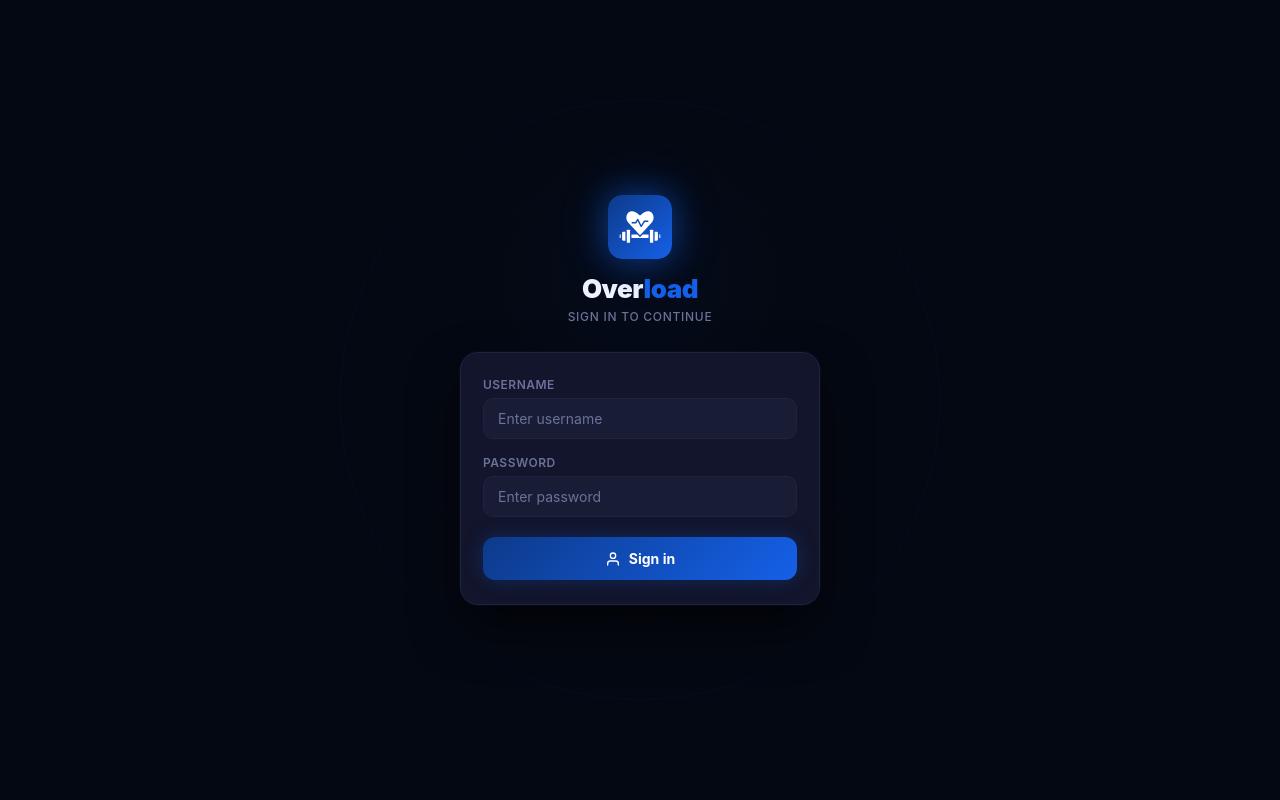
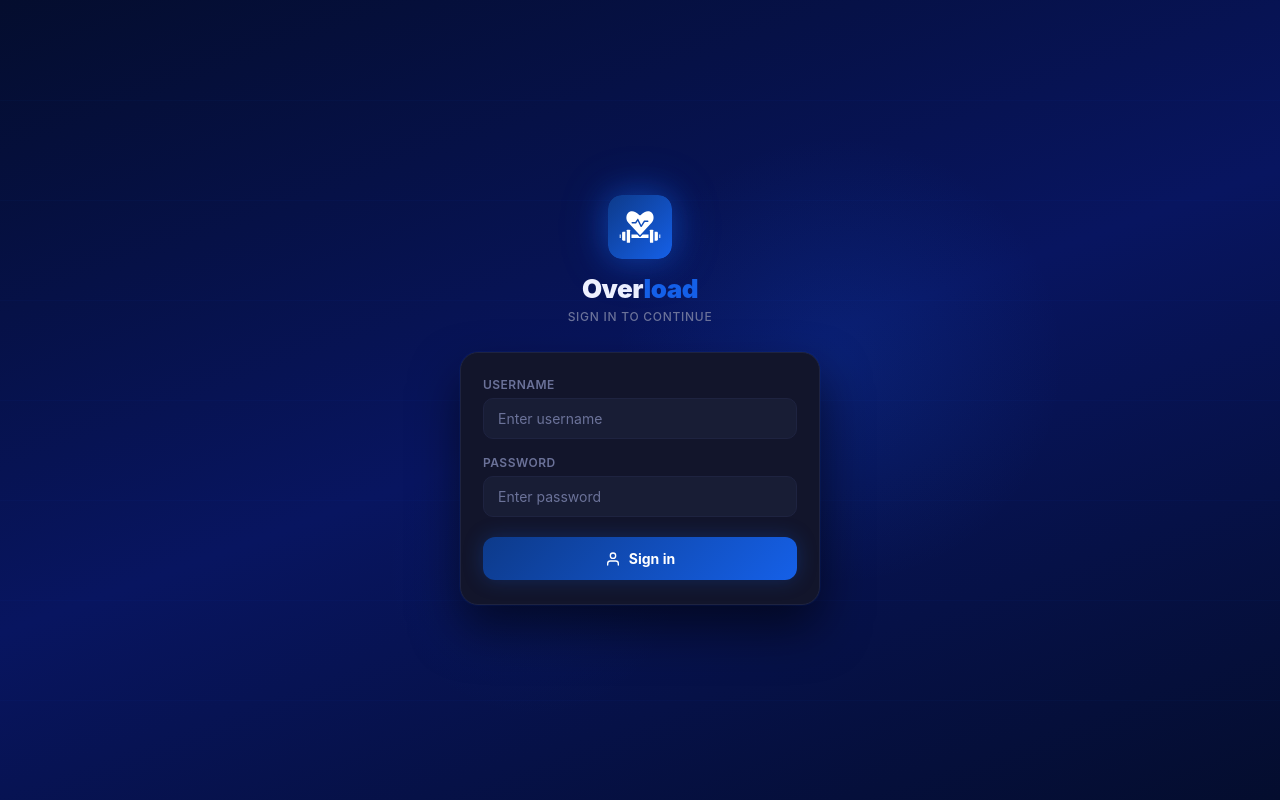
Before and after one commit to 973-byte/vitejs-vite-vvzodcsy, a React (Vite) app: page / in a window 1280 px wide. Built offline with nearby package versions, Linux system fonts and the light colour scheme.

Commit message:
Splash screen

```diff
--- a/src/App.jsx
+++ b/src/App.jsx
@@ -17,6 +17,7 @@ const T = {
 
 const GLOBAL_CSS = `
   *,*::before,*::after{box-sizing:border-box;margin:0;padding:0}
+  html,body{background:#040D2E;margin:0;padding:0}
   body{background:#0B0D1A;color:#F0F2FF;font-family:-apple-system,'Inter',BlinkMacSystemFont,'Segoe UI',sans-serif;-webkit-font-smoothing:antialiased}
   input,button,textarea{font-family:inherit;color:#F0F2FF}
   input,textarea{background:#181D35;color:#F0F2FF}
@@ -639,11 +640,11 @@ function LoginScreen({ onLogin }) {
   const [username, setUsername] = useState("");
   const [password, setPassword] = useState("");
   const [error, setError]       = useState("");
-  const [phase, setPhase]       = useState("splash"); // splash → form
-
-  // After splash animation, switch to login form
+  const [phase, setPhase]       = useState("splash");
+
+  // Splash stays minimum 2.5 seconds
   useEffect(() => {
-    const t = setTimeout(() => setPhase("form"), 2200);
+    const t = setTimeout(() => setPhase("form"), 2500);
     return () => clearTimeout(t);
   }, []);
 
@@ -653,28 +654,39 @@ function LoginScreen({ onLogin }) {
     onLogin(u);
   }
 
-  const darkBlueBg = "#040812";
+  // Inject body bg immediately to prevent white flash
+  useEffect(() => {
+    document.body.style.background = "#040D2E";
+    document.body.style.margin = "0";
+    return () => { document.body.style.background = "#0B0D1A"; };
+  }, []);
 
   return (
-    <div style={{ minHeight:"100dvh", display:"flex", alignItems:"center",
-      justifyContent:"center", background: darkBlueBg, padding:24, position:"relative", overflow:"hidden" }}>
-
-      {/* Background rings — dark blue atmosphere */}
-      <div style={{ position:"absolute", inset:0, pointerEvents:"none" }}>
-        {[600,450,300].map((s,i)=>(
+    <div style={{
+      minHeight:"100dvh", display:"flex", alignItems:"center",
+      justifyContent:"center", padding:24, position:"relative", overflow:"hidden",
+      background:"linear-gradient(160deg, #040D2E 0%, #081560 50%, #040D2E 100%)",
+    }}>
+
+      {/* Animated background glow blobs */}
+      <div style={{ position:"absolute", inset:0, pointerEvents:"none", overflow:"hidden" }}>
+        <motion.div animate={{ scale:[1,1.15,1], opacity:[0.5,0.8,0.5] }}
+          transition={{ duration:4, repeat:Infinity, ease:"easeInOut" }}
+          style={{ position:"absolute", top:"20%", left:"50%", transform:"translate(-50%,-50%)",
+            width:400, height:400, borderRadius:"50%",
+            background:"radial-gradient(circle, #1560E833 0%, transparent 70%)" }}/>
+        <motion.div animate={{ scale:[1,1.2,1], opacity:[0.3,0.6,0.3] }}
+          transition={{ duration:5, repeat:Infinity, ease:"easeInOut", delay:1 }}
+          style={{ position:"absolute", bottom:"10%", left:"30%",
+            width:300, height:300, borderRadius:"50%",
+            background:"radial-gradient(circle, #1560E822 0%, transparent 70%)" }}/>
+        {/* Subtle grid lines */}
+        {[...Array(8)].map((_,i)=>(
           <div key={i} style={{
-            position:"absolute", top:"50%", left:"50%",
-            width:s, height:s, borderRadius:"50%",
-            border:`1px solid #1560E8${["0D","08","05"][i]}`,
-            transform:"translate(-50%,-50%)",
+            position:"absolute", left:0, right:0, height:"1px",
+            top:`${(i+1)*12.5}%`, background:"#1560E808"
           }}/>
         ))}
-        {/* Subtle radial glow */}
-        <div style={{
-          position:"absolute", top:"35%", left:"50%", transform:"translate(-50%,-50%)",
-          width:320, height:320, borderRadius:"50%",
-          background:"radial-gradient(circle, #1560E80A 0%, transparent 70%)",
-        }}/>
       </div>
 
       <AnimatePresence mode="wait">
@@ -684,51 +696,68 @@ function LoginScreen({ onLogin }) {
           <motion.div key="splash"
             initial={{ opacity:0 }}
             animate={{ opacity:1 }}
-            exit={{ opacity:0, scale:0.9 }}
-            transition={{ duration:0.3 }}
-            style={{ display:"flex", flexDirection:"column", alignItems:"center", gap:24 }}>
-
-            {/* Logo — zoom in, breathe, zoom out */}
+            exit={{ opacity:0, y:-20 }}
+            transition={{ duration:0.4 }}
+            style={{ display:"flex", flexDirection:"column", alignItems:"center", gap:20, position:"relative", zIndex:1 }}>
+
+            {/* Logo — pop in with bounce */}
             <motion.div
               initial={{ scale:0, opacity:0 }}
-              animate={{
-                scale:  [0, 1.15, 1, 1.06, 1],
-                opacity:[0, 1,    1, 1,    1],
-              }}
-              transition={{ duration:1.2, ease:"easeOut", times:[0,0.4,0.6,0.8,1] }}
-              style={{ filter:"drop-shadow(0 0 32px #1560E855)" }}>
-              <AppLogo size={96}/>
+              animate={{ scale:[0,1.2,0.95,1.08,1], opacity:[0,1,1,1,1] }}
+              transition={{ duration:1.0, ease:"easeOut", times:[0,0.35,0.55,0.75,1] }}
+              style={{ filter:"drop-shadow(0 0 40px #4D8EFF88)" }}>
+              {/* White logo box */}
+              <div style={{
+                width:96, height:96, borderRadius:24,
+                background:"#fff",
+                display:"flex", alignItems:"center", justifyContent:"center",
+                boxShadow:"0 0 60px #1560E866, 0 0 20px #4D8EFF44"
+              }}>
+                <svg width={64} height={64} viewBox="0 0 512 512" xmlns="http://www.w3.org/2000/svg">
+                  <defs>
+                    <linearGradient id="logograd" x1="0%" y1="0%" x2="100%" y2="100%">
+                      <stop offset="0%" stopColor="#0D3A8A"/>
+                      <stop offset="100%" stopColor="#1560E8"/>
+                    </linearGradient>
+                  </defs>
+                  <g fill="url(#logograd)" transform="translate(256,256) scale(0.7) translate(-256,-256)">
+                    <path d="m476.69 340.78h11.31v42.12h-11.31z"/>
+                    <path d="m24 340.78h11.31v42.12h-11.31z"/>
+                    <path d="m64.96 310.85c-7.53 0-13.66 6.12-13.66 13.63v8.31 58.11 8.31c0 7.52 6.13 13.63 13.66 13.63h23.98v-101.99z"/>
+                    <path d="m387.99 91.69c-31.06-29.93-78.3-19.1-126.35 28.96-1.5 1.5-3.53 2.35-5.65 2.35s-4.16-.85-5.66-2.35c-30.12-30.12-59.92-45.62-85.61-45.62-15.3 0-29.13 5.49-40.72 16.65-26.89 25.91-33.91 79.71-3.07 112.93l135.06 145.48 135.08-145.48c30.84-33.22 23.81-87.02-3.08-112.92z"/>
+                    <path d="m460.7 323.77v76.14c0 7.13-5.81 12.93-12.95 12.93h-24.69v-101.99h24.69c7.14 0 12.95 5.8 12.95 12.92z"/>
+                    <path d="m142.57 293.22c0-3.55-2.89-6.43-6.43-6.43h-24.77c-3.55 0-6.43 2.89-6.43 6.43v9.64 117.98 9.64c0 3.55 2.89 6.43 6.43 6.43h24.77c3.55 0 6.43-2.89 6.43-6.43v-39.58-58.11z"/>
+                    <path d="m353.44 340.78v42.12h-194.88v-42.12h66.97l24.6 26.5c1.51 1.63 3.63 2.56 5.86 2.56 2.22 0 4.34-.93 5.85-2.56l24.61-26.5z"/>
+                    <path d="m407.07 293.22v137.25c0 3.55-2.9 6.43-6.46 6.43h-24.75c-3.55 0-6.43-2.88-6.43-6.43v-137.25c0-3.55 2.88-6.44 6.43-6.44h24.75c3.56 0 6.46 2.89 6.46 6.44z"/>
+                  </g>
+                </svg>
+              </div>
             </motion.div>
 
-            {/* Wordmark — slides up after logo */}
+            {/* App name */}
             <motion.div
-              initial={{ opacity:0, y:16 }}
+              initial={{ opacity:0, y:20 }}
               animate={{ opacity:1, y:0 }}
-              transition={{ delay:0.7, duration:0.5, ease:"easeOut" }}
+              transition={{ delay:0.6, duration:0.5 }}
               style={{ textAlign:"center" }}>
-              <div style={{ fontSize:32, fontWeight:900, letterSpacing:"-1px", color:T.text }}>
-                Over<span style={{color:T.blue}}>load</span>
+              <div style={{ fontSize:38, fontWeight:900, letterSpacing:"-1.5px", color:"#ffffff",
+                textShadow:"0 0 40px #1560E888" }}>
+                Overload
               </div>
-              <motion.div
-                initial={{ opacity:0 }}
-                animate={{ opacity:1 }}
-                transition={{ delay:1.1, duration:0.4 }}
-                style={{ fontSize:13, color:T.muted, marginTop:6, letterSpacing:"0.08em", fontWeight:500 }}>
+              <motion.div initial={{ opacity:0 }} animate={{ opacity:1 }} transition={{ delay:1.0 }}
+                style={{ fontSize:12, color:"#4D8EFF", marginTop:6, letterSpacing:"0.18em", fontWeight:600 }}>
                 PROGRESSIVE TRAINING TRACKER
               </motion.div>
             </motion.div>
 
-            {/* Loading dots */}
-            <motion.div
-              initial={{ opacity:0 }}
-              animate={{ opacity:1 }}
-              transition={{ delay:1.4 }}
-              style={{ display:"flex", gap:6, marginTop:8 }}>
-              {[0,1,2].map(i => (
+            {/* Pulsing dots */}
+            <motion.div initial={{ opacity:0 }} animate={{ opacity:1 }} transition={{ delay:1.3 }}
+              style={{ display:"flex", gap:8, marginTop:12 }}>
+              {[0,1,2].map(i=>(
                 <motion.div key={i}
-                  animate={{ scale:[1,1.4,1], opacity:[0.3,1,0.3] }}
-                  transition={{ duration:0.8, repeat:Infinity, delay:i*0.18, ease:"easeInOut" }}
-                  style={{ width:6, height:6, borderRadius:"50%", background:T.blue }}/>
+                  animate={{ scale:[1,1.5,1], opacity:[0.4,1,0.4] }}
+                  transition={{ duration:0.9, repeat:Infinity, delay:i*0.2, ease:"easeInOut" }}
+                  style={{ width:7, height:7, borderRadius:"50%", background:"#4D8EFF" }}/>
               ))}
             </motion.div>
           </motion.div>
```
